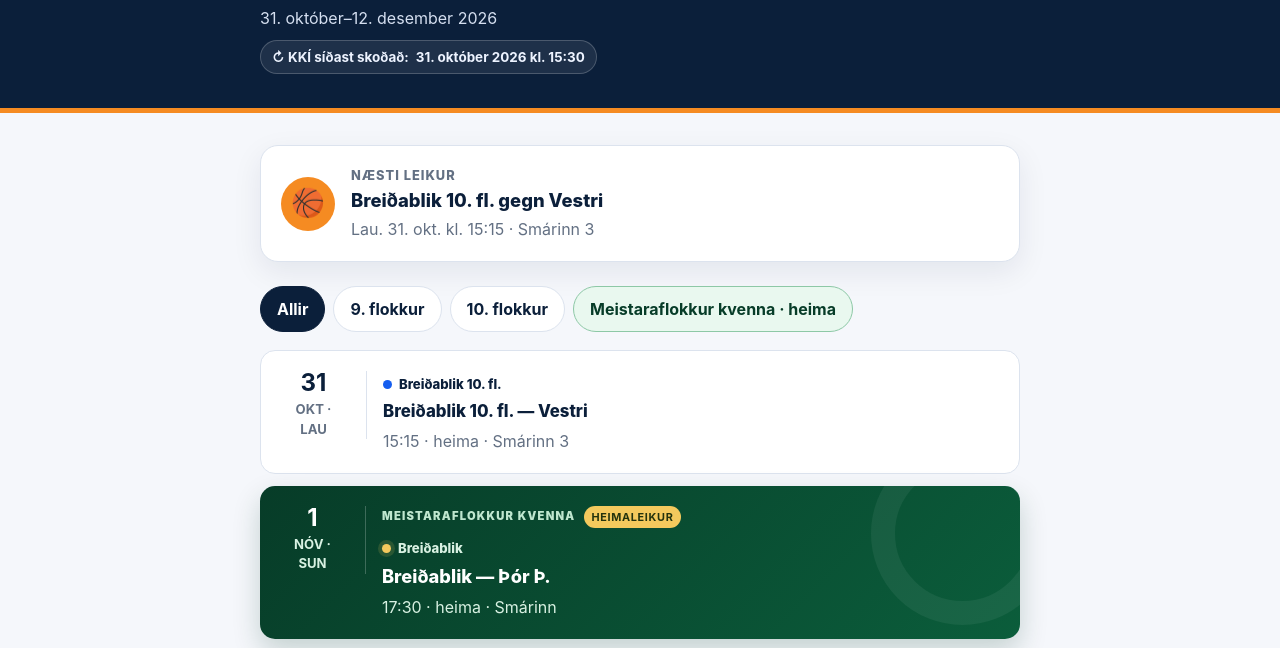
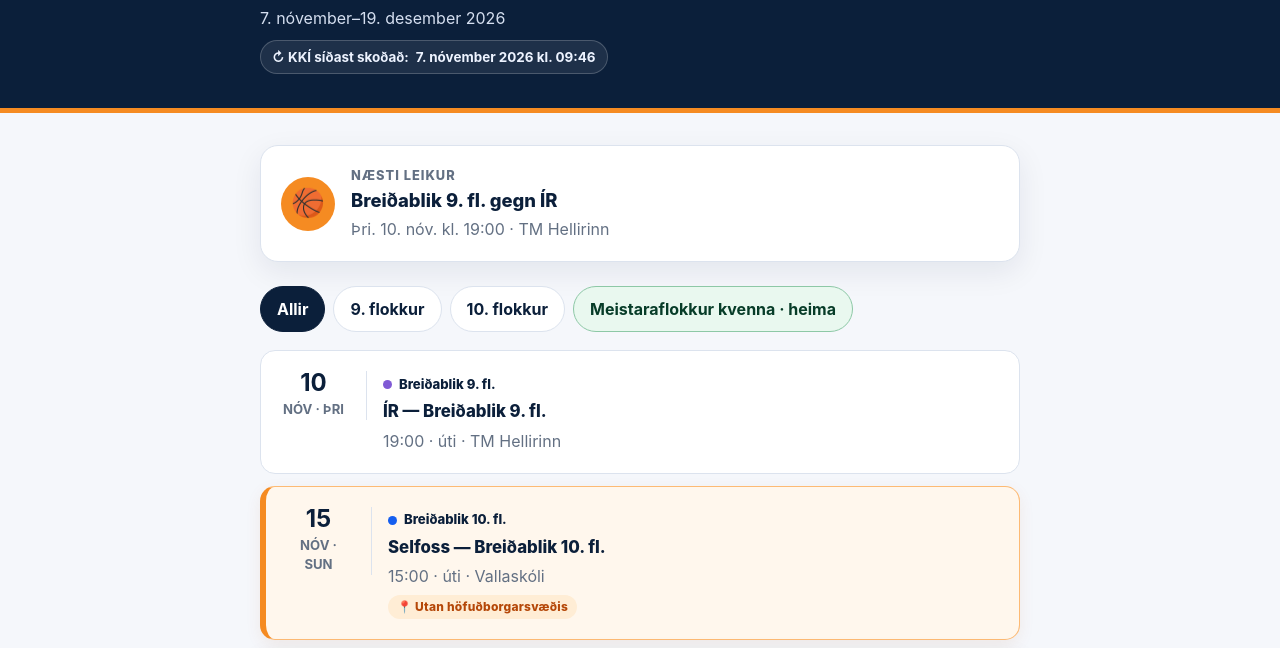
Before and after one commit to xtrausti/leikir, a website: page index.html in a window 1280 px wide. Shown: the part 122-770 px from the top of the page. Drawn offline with Linux system fonts and the light colour scheme.

Commit message:
Laga sjálfvirka uppfærslu á Ubuntu 24.04

```diff
--- a/index.html
+++ b/index.html
@@ -28,13 +28,11 @@
   </style>
 </head>
 <body>
-  <header><div class="header-inner"><p class="eyebrow">Körfubolti · næstu 6 vikur</p><h1>Leikir Breiðabliks</h1><p class="updated">31. október–12. desember 2026</p><p class="checked">↻ KKÍ síðast skoðað: <time datetime="2026-10-31T15:30:12.180Z">31. október 2026 kl. 15:30</time></p></div></header>
+  <header><div class="header-inner"><p class="eyebrow">Körfubolti · næstu 6 vikur</p><h1>Leikir Breiðabliks</h1><p class="updated">7. nóvember–19. desember 2026</p><p class="checked">↻ KKÍ síðast skoðað: <time datetime="2026-11-07T09:46:10.392Z">7. nóvember 2026 kl. 09:46</time></p></div></header>
   <main>
-    <section class="next-game" aria-labelledby="next-heading"><div class="ball" aria-hidden="true">🏀</div><div><p class="next-label" id="next-heading">Næsti leikur</p><p class="next-title">Breiðablik 10. fl. gegn Vestri</p><p class="next-meta">Lau. 31. okt. kl. 15:15 · Smárinn 3</p></div></section>
+    <section class="next-game" aria-labelledby="next-heading"><div class="ball" aria-hidden="true">🏀</div><div><p class="next-label" id="next-heading">Næsti leikur</p><p class="next-title">Breiðablik 9. fl. gegn ÍR</p><p class="next-meta">Þri. 10. nóv. kl. 19:00 · TM Hellirinn</p></div></section>
     <nav class="toolbar" aria-label="Sía leiki"><button type="button" aria-pressed="true" data-filter="all">Allir</button><button type="button" aria-pressed="false" data-filter="9">9. flokkur</button><button type="button" aria-pressed="false" data-filter="10">10. flokkur</button><button type="button" aria-pressed="false" data-filter="master">Meistaraflokkur kvenna · heima</button></nav>
     <section class="schedule" aria-label="Leikjadagskrá">
-<article class="game" data-team="10"><div class="date"><strong>31</strong><span>okt · lau</span></div><div><div class="who"><span class="dot"></span>Breiðablik 10. fl.</div><p class="match">Breiðablik 10. fl. — Vestri</p><p class="details">15:15 · heima · Smárinn 3</p></div></article>
-<article class="game master" data-team="master"><div class="date"><strong>1</strong><span>nóv · sun</span></div><div><div class="master-label"><span>MEISTARAFLOKKUR KVENNA</span><strong>HEIMALEIKUR</strong></div><div class="who"><span class="dot"></span>Breiðablik</div><p class="match">Breiðablik — Þór Þ.</p><p class="details">17:30 · heima · Smárinn</p></div></article>
 <article class="game" data-team="9"><div class="date"><strong>10</strong><span>nóv · þri</span></div><div><div class="who"><span class="dot"></span>Breiðablik 9. fl.</div><p class="match">ÍR — Breiðablik 9. fl.</p><p class="details">19:00 · úti · TM Hellirinn</p></div></article>
 <article class="game travel" data-team="10"><div class="date"><strong>15</strong><span>nóv · sun</span></div><div><div class="who"><span class="dot"></span>Breiðablik 10. fl.</div><p class="match">Selfoss — Breiðablik 10. fl.</p><p class="details">15:00 · úti · Vallaskóli</p><span class="travel-badge">📍 Utan höfuðborgarsvæðis</span></div></article>
 <article class="game master" data-team="master"><div class="date"><strong>15</strong><span>nóv · sun</span></div><div><div class="master-label"><span>MEISTARAFLOKKUR KVENNA</span><strong>HEIMALEIKUR</strong></div><div class="who"><span class="dot"></span>Breiðablik</div><p class="match">Breiðablik — KV</p><p class="details">17:15 · heima · Smárinn</p></div></article>
@@ -42,6 +40,9 @@
 <article class="game" data-team="10"><div class="date"><strong>22</strong><span>nóv · sun</span></div><div><div class="who"><span class="dot"></span>Breiðablik 10. fl.</div><p class="match">Breiðablik 10. fl. — KR/KV b</p><p class="details">14:00 · heima · Smárinn 2</p></div></article>
 <article class="game" data-team="9"><div class="date"><strong>28</strong><span>nóv · lau</span></div><div><div class="who"><span class="dot"></span>Breiðablik 9. fl.</div><p class="match">Breiðablik 9. fl. — KR b</p><p class="details">13:30 · heima · Smárinn 2</p></div></article>
 <article class="game travel" data-team="10"><div class="date"><strong>29</strong><span>nóv · sun</span></div><div><div class="who"><span class="dot"></span>Breiðablik 10. fl.</div><p class="match">Höttur — Breiðablik 10. fl.</p><p class="details">13:30 · úti · Varðarhöllin</p><span class="travel-badge">📍 Utan höfuðborgarsvæðis</span></div></article>
+<article class="game master" data-team="master"><div class="date"><strong>29</strong><span>nóv · sun</span></div><div><div class="master-label"><span>MEISTARAFLOKKUR KVENNA</span><strong>HEIMALEIKUR</strong></div><div class="who"><span class="dot"></span>Breiðablik</div><p class="match">Breiðablik — Þór Ak.</p><p class="details">16:30 · heima · Smárinn</p></div></article>
+<article class="game travel" data-team="9"><div class="date"><strong>12</strong><span>des · lau</span></div><div><div class="who"><span class="dot"></span>Breiðablik 9. fl.</div><p class="match">Njarðvík b — Breiðablik 9. fl.</p><p class="details">11:30 · úti · IceMar-höllin</p><span class="travel-badge">📍 Utan höfuðborgarsvæðis</span></div></article>
+<article class="game" data-team="10"><div class="date"><strong>13</strong><span>des · sun</span></div><div><div class="who"><span class="dot"></span>Breiðablik 10. fl.</div><p class="match">ÍR/Fjölnir — Breiðablik 10. fl.</p><p class="details">15:00 · úti · TM Hellirinn</p></div></article>
 </section>
     <section class="team-links" aria-label="Upprunalegar liðssíður"><strong>Skoða nýjustu upplýsingar hjá KKÍ</strong><a href="https://kki.is/motamal/leikir-og-urslit/motayfirlit/Eitt-lid?league_id=198&amp;season_id=132626&amp;team_id=4749813#mbt:6-500$t&amp;0=1">Breiðablik 9. flokkur</a><a href="https://kki.is/motamal/leikir-og-urslit/motayfirlit/Eitt-lid?league_id=193&amp;season_id=132628&amp;team_id=4749821#mbt:6-200$t&amp;0=1:6-500$t&amp;0=1">Breiðablik 10. flokkur</a><a href="https://kki.is/motamal/leikir-og-urslit/motayfirlit/Leikir?league_id=231&amp;season_id=132570#mbt:6-303$f&amp;team=4760427">Breiðablik meistaraflokkur kvenna · heimaleikir</a></section>
   </main>
```
Also changed, not shown: .github/workflows/uppfaera-leiki.yml.
